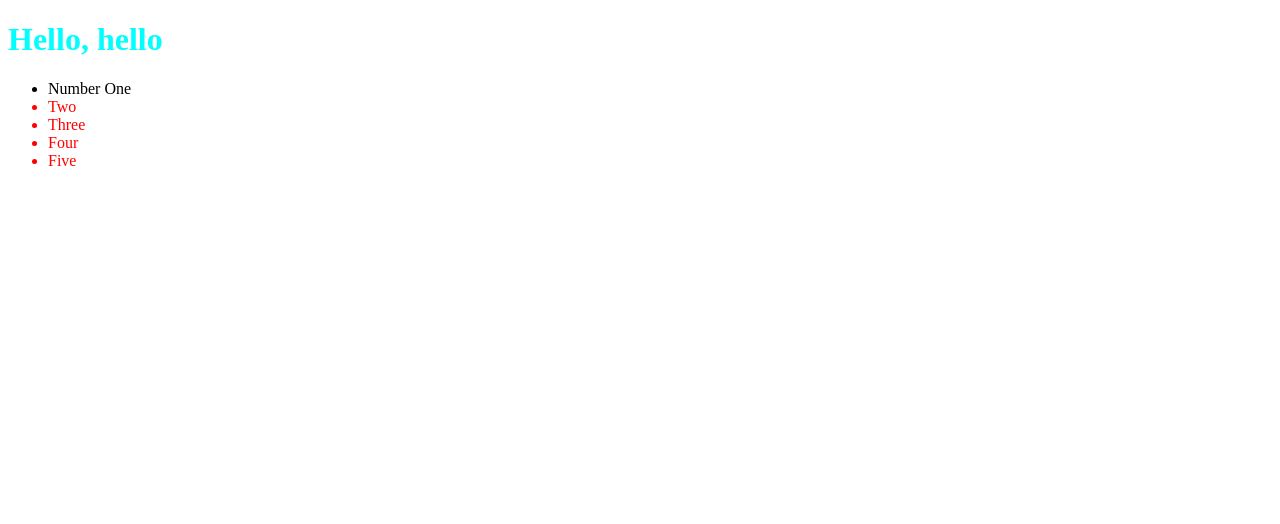
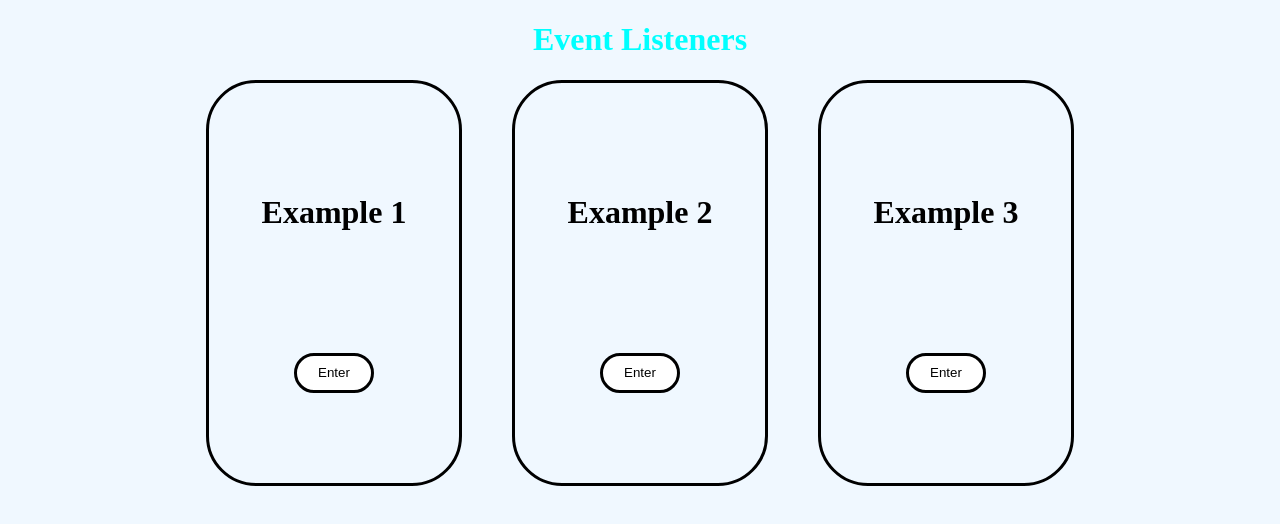
Before and after one commit to mistakeltu/DOM-manipulation, a website: page index.html in a window 1280 px wide. Drawn offline with Linux system fonts and the light colour scheme.

Commit message:
Event Listeners

```diff
--- a/css/main.css
+++ b/css/main.css
@@ -1,5 +1,9 @@
+body {
+    background-color: aliceblue;
+}
 #main-heading {
     color: aqua;
+    text-align: center;
 }
 
 .number {
@@ -9,3 +13,31 @@
 .list-items {
     color: red;
 }
+
+.container {
+    display: flex;
+    justify-content: center;
+    gap: 50px;
+}
+
+.boxes {
+    display: flex;
+    flex-direction: column;
+    justify-content: center;
+    align-items: center;
+    gap: 100px;
+    width: 250px;
+    height: 400px;
+    border-radius: 50px;
+    border: 3px solid black;
+}
+
+.btn-1, .btn-2, .btn-3 {
+    height: 40px;
+    width: 80px;
+    border: none;
+    border: 3px solid black;
+    border-radius: 50px;
+    background-color: #fff;
+    cursor: pointer;
+}
--- a/index.html
+++ b/index.html
@@ -7,16 +7,33 @@
     <title>Document</title>
 </head>
 <body>
+    <h1 id="main-heading">Event Listeners</h1>
     <div class="container">
-        <h1 id="main-heading">Hello, hello</h1>
-        <ul>
-            <li id="sup"><span>Number</span> One</li>
-            <li class="list-items">Two</li>
-            <li class="list-items number">Three</li>
-            <li class="list-items">Four</li>
-            <li class="list-items">Five</li>
-        </ul>
+        <div class="boxes box-1">
+            <h1 id="heading">Example 1</h1>
+            <button class="btn-1" onclick="alert('Sup')">Enter</button>
+        </div>
+        <div class="boxes box-2">
+            <h1 id="heading">Example 2</h1>
+            <button class="btn-2">Enter</button>
+        </div>
+        <div class="boxes box-3">
+            <h1 id="heading">Example 3</h1>
+            <button class="btn-3">Enter</button>
+        </div>
     </div>
-    <script type="module" src="./js/main.js"></script>
+
+    <script type="module" src="./projects/app.js"></script>
 </body>
 </html>
+
+<!-- <div class="container">
+    <h1 id="main-heading">Hello, hello</h1>
+    <ul>
+        <li id="sup"><span>Number</span> One</li>
+        <li class="list-items">Two</li>
+        <li class="list-items number">Three</li>
+        <li class="list-items">Four</li>
+        <li class="list-items">Five</li>
+    </ul>
+</div>  -->
--- a/js/main.js
+++ b/js/main.js
@@ -57,12 +57,41 @@ console.clear();
 // let ul = document.querySelector('ul');
 
 // console.log(ul.parentNode);
-// console.log(ul.parentNode.parentNode);
-// console.log(ul.parentElement.parentElement);
+// console.log(ul.parentNode.parentNode); //du atgal
+// console.log(ul.parentElement);
 
 // const html = document.documentElement;
 
-// console.log(html.parentNode);
-// console.log(html.parentElement);
+// console.log(html.parentNode); //tevo node
+// console.log(html.parentElement); // atgal vienu
 
-let ul = document.querySelector('ul');
+// let ul = document.querySelector('ul');
+
+//------------------------> Child Node Traversal
+
+// let ul = document.querySelector('ul');
+
+// console.log(ul.childNodes); //atvaizduoja viska
+// console.log(ul.firstChild); //pirmas
+// console.log(ul.lastChild); //paskutinis
+
+// ul.childNodes[1].style.backgroundColor = 'blue'; //pasirenkam konkretu node, nes jei naudojam firstchild, tj neduos priskirt spalvos, nes pirmas elementas yra tekstas
+
+// let ul = document.querySelector('ul');
+
+// console.log(ul.children); // atvaizduoja elemento vaikus
+// console.log(ul.firstElementChild);
+// console.log(ul.lastElementChild);
+
+//Sibling Node Traversal
+
+// let ul = document.querySelector('ul');
+// const div = document.querySelector('div');
+
+// console.log(div.childNodes);
+
+// console.log(ul.previousSibling);
+// console.log(ul.nextSibling)
+
+// console.log(ul.previousElementSibling);
+// console.log(ul.nextElementSibling);
--- /dev/null
+++ b/projects/app.js
@@ -0,0 +1,15 @@
+console.clear();
+
+//Event Listeners
+
+//Syntax: element.addEventListener("click", function, 3);
+
+const buttonTwo = document.querySelector('.btn-2');
+
+function alertBtn() {
+    alert('Hello 2');
+}
+
+buttonTwo.addEventListener("click", alertBtn);
+
+//Mouseover
```
